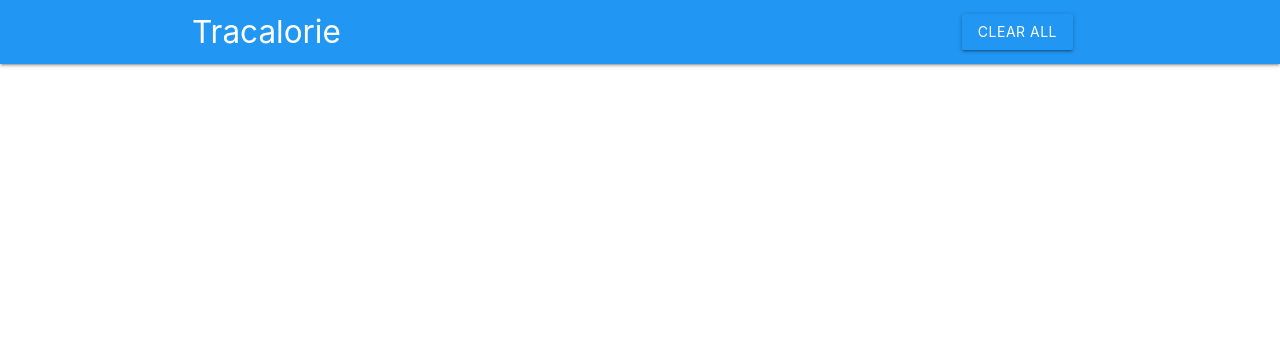
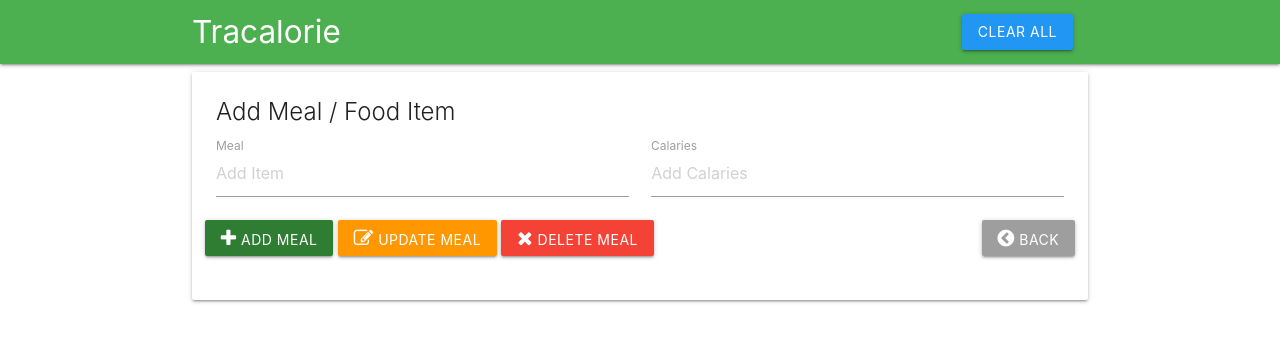
Before and after one commit to hashika2/meal-calarie_Cracker, a plain HTML site: page index.html in a window 1280 px wide. Drawn offline with nearby package versions, Linux system fonts and the light colour scheme.

Commit message:
set form of the app

```diff
--- a/index.html
+++ b/index.html
@@ -11,7 +11,7 @@
 </head>
 <body>
     <nav>
-        <div class="nav-wrapper blue">
+        <div class="nav-wrapper green">
             <div class="container">
                 <a href="#" class="brand-logo">Tracalorie</a>
                 <ul class="right">
@@ -21,6 +21,30 @@
         </div>
     </nav>
 
+    <div class="container">
+        <div class="card">
+            <div class="card-content">
+                <span class="card-title">Add Meal / Food Item</span>
+                <form action="" class="col">
+                    <div class="row">
+                        <div class="input-field col s6">
+                            <input type="text" placeholder="Add Item" id="item-name">
+                            <label for="item-name">Meal</label>
+                        </div>
+                        <div class="input-field col s6">
+                                <input type="text" placeholder="Add Calaries" id="item-calaries">
+                                <label for="item-name">Calaries</label>
+                            </div>
+                            <button class="add-btn btn green darken-3"><i class="fa fa-plus"></i> Add Meal</button>
+                            <button class="update-btn btn orange"><i class="fa fa-pencil-square-o"></i> Update Meal</button>
+                            <button class="delete-btn btn red"><i class="fa fa-remove"></i> Delete Meal</button>
+                            <button class="back-btn btn grey pull-right"><i class="fa fa-chevron-circle-left"></i> Back</button>
+                    </div>
+                </form>
+            </div>
+        </div>
+    </div>
+
     <script
         src="https://code.jquery.com/jquery-3.4.1.min.js"
         integrity="sha256-CSXorXvZcTkaix6Yvo6HppcZGetbYMGWSFlBw8HfCJo="
```
